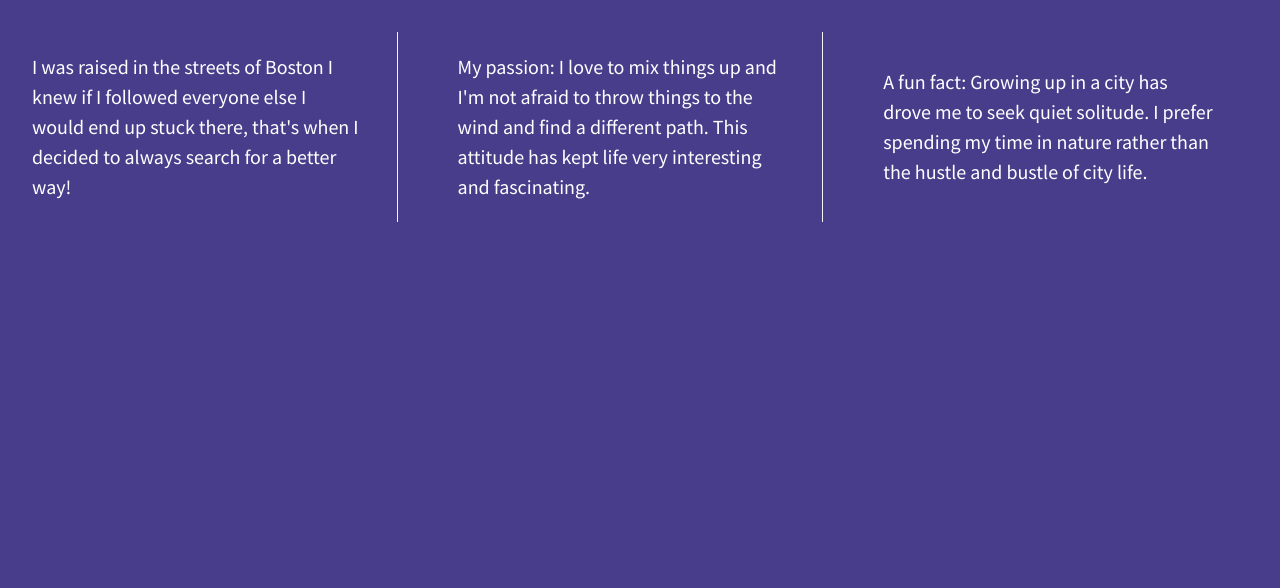
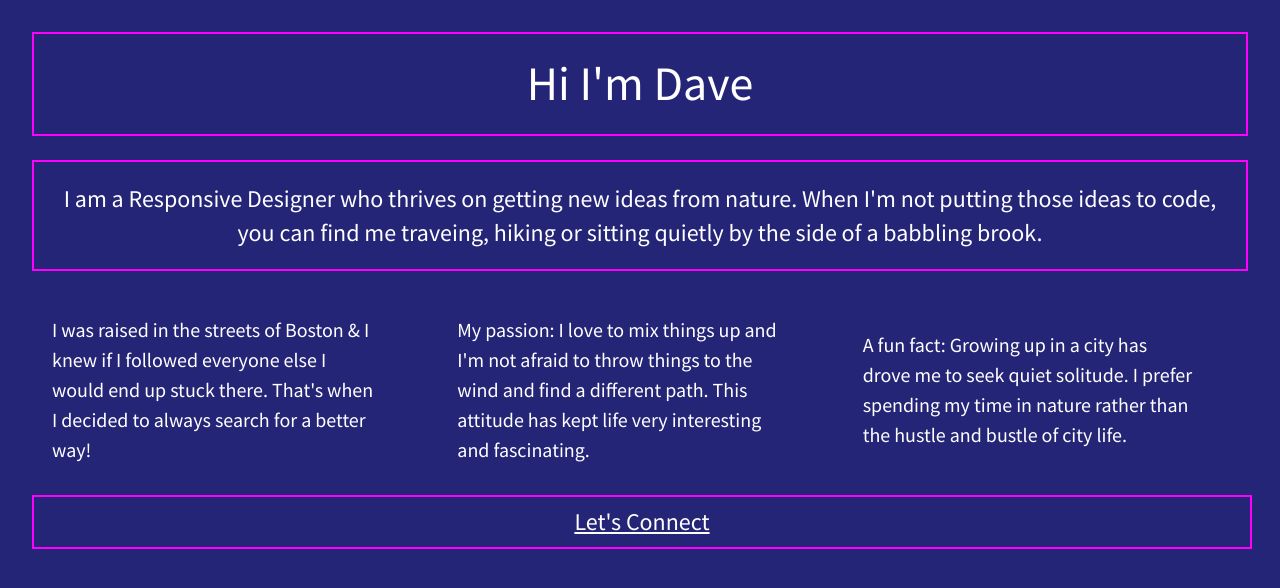
Before and after one commit to Blueant528/flex-grid, a plain HTML site: page 07.01-206-divs-flexbox-starter/index.html in a window 1280 px wide. Drawn offline with nearby package versions, Linux system fonts and the light colour scheme.

Commit message:
Made Header, Footer, And Paragraph. Edited Colors

```diff
--- a/07.01-206-divs-flexbox-starter/css/main.css
+++ b/07.01-206-divs-flexbox-starter/css/main.css
@@ -97,7 +97,7 @@ textarea {
 
 
 html {
-  background-color: #483D8B;
+  background-color: #252577;
   height: 100%;
   width: 100%;
 }
@@ -110,6 +110,36 @@ body {
   color: #fff;
 }
 
+header {
+  background-color: #252577;
+  height: 100px;
+  width: 100%;
+  display: flex;
+  justify-content: center;
+  align-items: center;
+  border: 2px solid #FF00FF;
+  font-size: 3em;
+  }
+
+  footer {
+    background-color: #252577;
+    height: 50px;
+    width: 100%;
+    display: flex;
+    justify-content: center;
+    align-items: center;
+    border: 2px solid #FF00FF;
+    font-size: 1.5em;
+
+  }
+
+  .header-paragraph {
+      font-size: 1.5em;
+      border: 2px solid  #FF00FF;
+      text-align: center;
+      padding: 20px;
+  }
+
 .wrapper {
   /*add display:flex and set justify-content to space-between*/
 
@@ -117,12 +147,13 @@ body {
   justify-content: space-between;
   flex-flow: row wrap;
   align-items: center;
+
 }
 
+ /*give the divs a width of 30%, add display:flex, set justify-content and align-items to center*/
+
 .div-1, .div-2, .div-3  {
-    color: #ffffff;
-      /*give the divs a width of 30%, add display:flex, set justify-content and align-items to center*/
-
+  color: #ffffff;
   font-size: 1.25em;
   display: flex;
   width: 30%;
@@ -130,14 +161,18 @@ body {
   justify-content: center;
   align-items: center;
   line-height: 1.5em;
+  padding: 0 0 10px 20px;
 }
 
-.div-1, .div-2 {
-    border-right: .5px solid whitesmoke;
-}
+
+
 
 p {
     padding-right: 35px;
+}
+
+a {
+    color: white;
 }
 
 
--- a/07.01-206-divs-flexbox-starter/index.html
+++ b/07.01-206-divs-flexbox-starter/index.html
@@ -22,8 +22,10 @@
         <![endif]-->
 
         <section class="wrapper">
+            <header>Hi I'm Dave</header>
+            <p class="header-paragraph">I am a Responsive Designer who thrives on getting new ideas from nature. When I'm not putting those ideas to code, you can find me traveing, hiking or sitting quietly by the side of a babbling brook.</p>
             <div class="div-1">
-                <p>I was raised <span>in the streets of Boston</span>  I knew if I followed everyone else I would end up stuck there, that's when I decided to always search for a better way!</p>
+                <p>I was raised <span>in the streets of Boston</span> &amp; I knew if I followed everyone else I would end up stuck there. That's when I decided to always search for a better way!</p>
             </div>
 
             <div class="div-2">
@@ -32,9 +34,10 @@
 
             <div class="div-3">
                 <p><span>A fun fact:</span> Growing up in a city has drove me to seek quiet solitude. I prefer spending my time in nature rather than the hustle and bustle of city life.</p>
-            </div>
+            </div><br>
+         </section>
 
-        </section>
+         <footer> <a href="https://github.com/Blueant528" target="_blank"> Let's Connect</a></footer>
 
         <script src="https://ajax.googleapis.com/ajax/libs/jquery/1.11.3/jquery.min.js"></script>
         <script>window.jQuery || document.write('<script src="js/vendor/jquery-1.11.3.min.js"><\/script>')</script>
```
